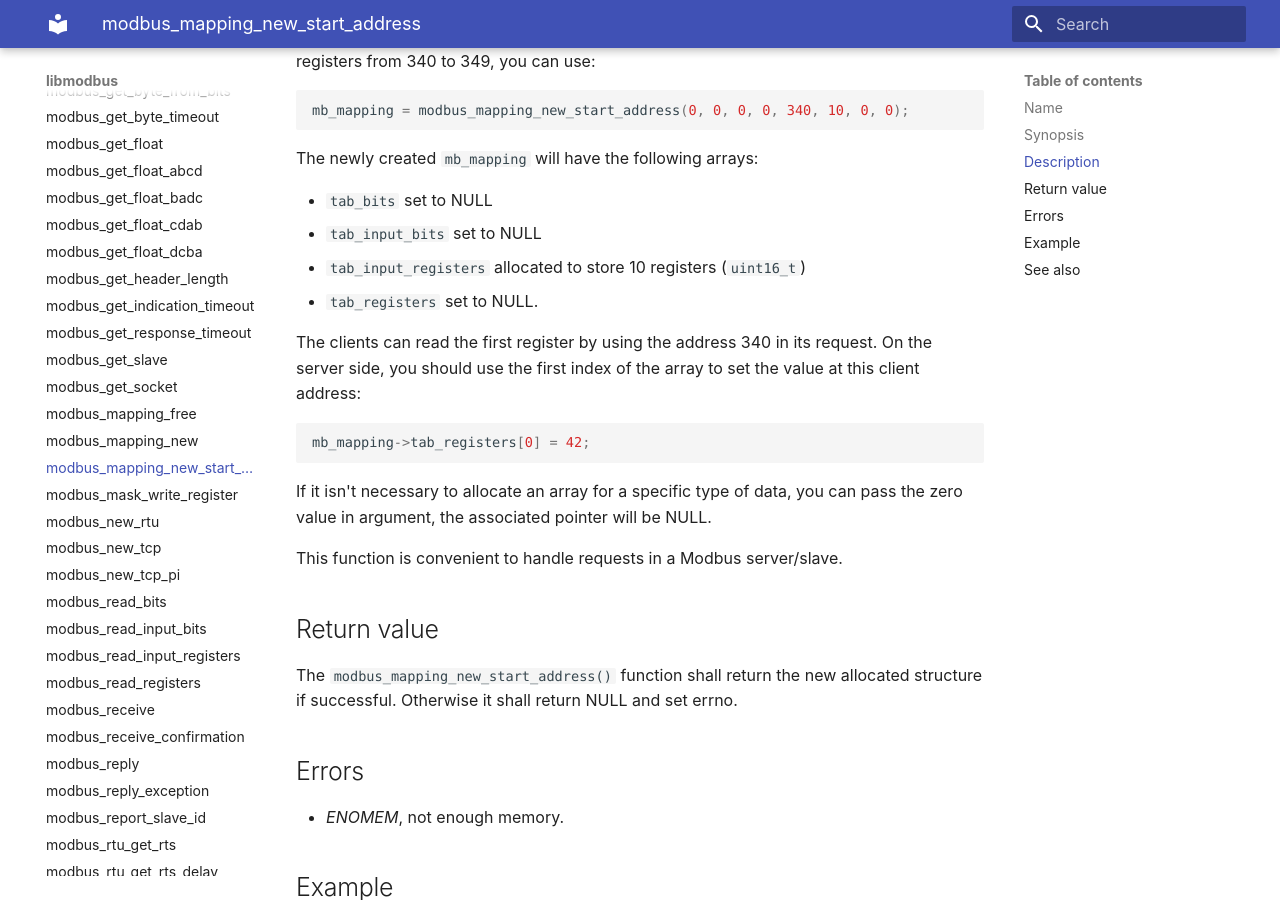
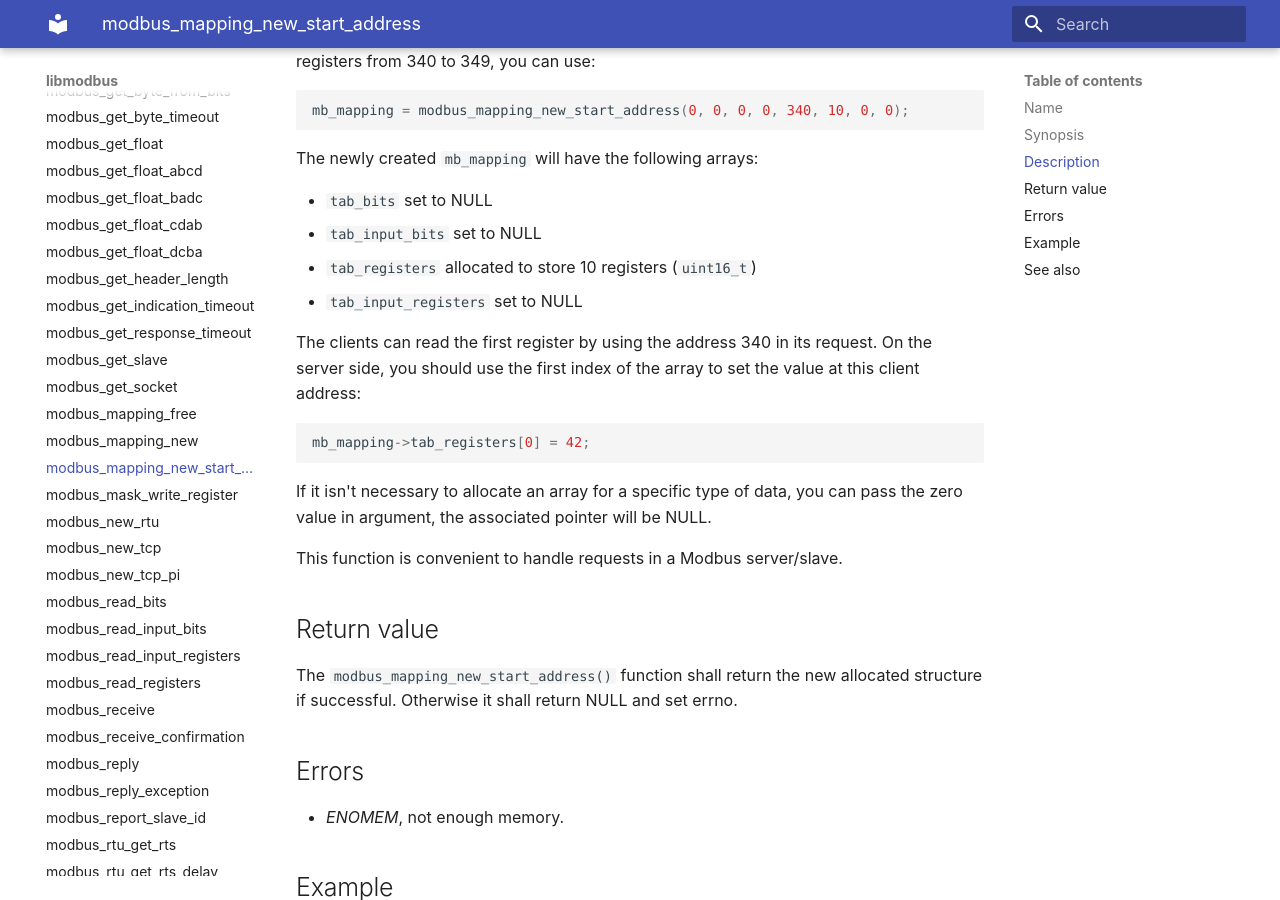
Before and after one commit to stephane/libmodbus, an MkDocs documentation site: the page built from docs/modbus_mapping_new_start_address.md, in a window 1280 px wide and 900 px high, scrolled down 701 px. Built offline with MkDocs 1.6.1 and Material for MkDocs 9.7.7, drawn with Linux system fonts in a browser that asks for light colours.

```diff
--- a/docs/modbus_mapping_new_start_address.md
+++ b/docs/modbus_mapping_new_start_address.md
@@ -33,8 +33,8 @@ The newly created `mb_mapping` will have the following arrays:
 
 - `tab_bits` set to NULL
 - `tab_input_bits` set to NULL
-- `tab_input_registers` allocated to store 10 registers (`uint16_t`)
-- `tab_registers` set to NULL.
+- `tab_registers` allocated to store 10 registers (`uint16_t`)
+- `tab_input_registers` set to NULL
 
 The clients can read the first register by using the address 340 in its request.
 On the server side, you should use the first index of the array to set the value
```
